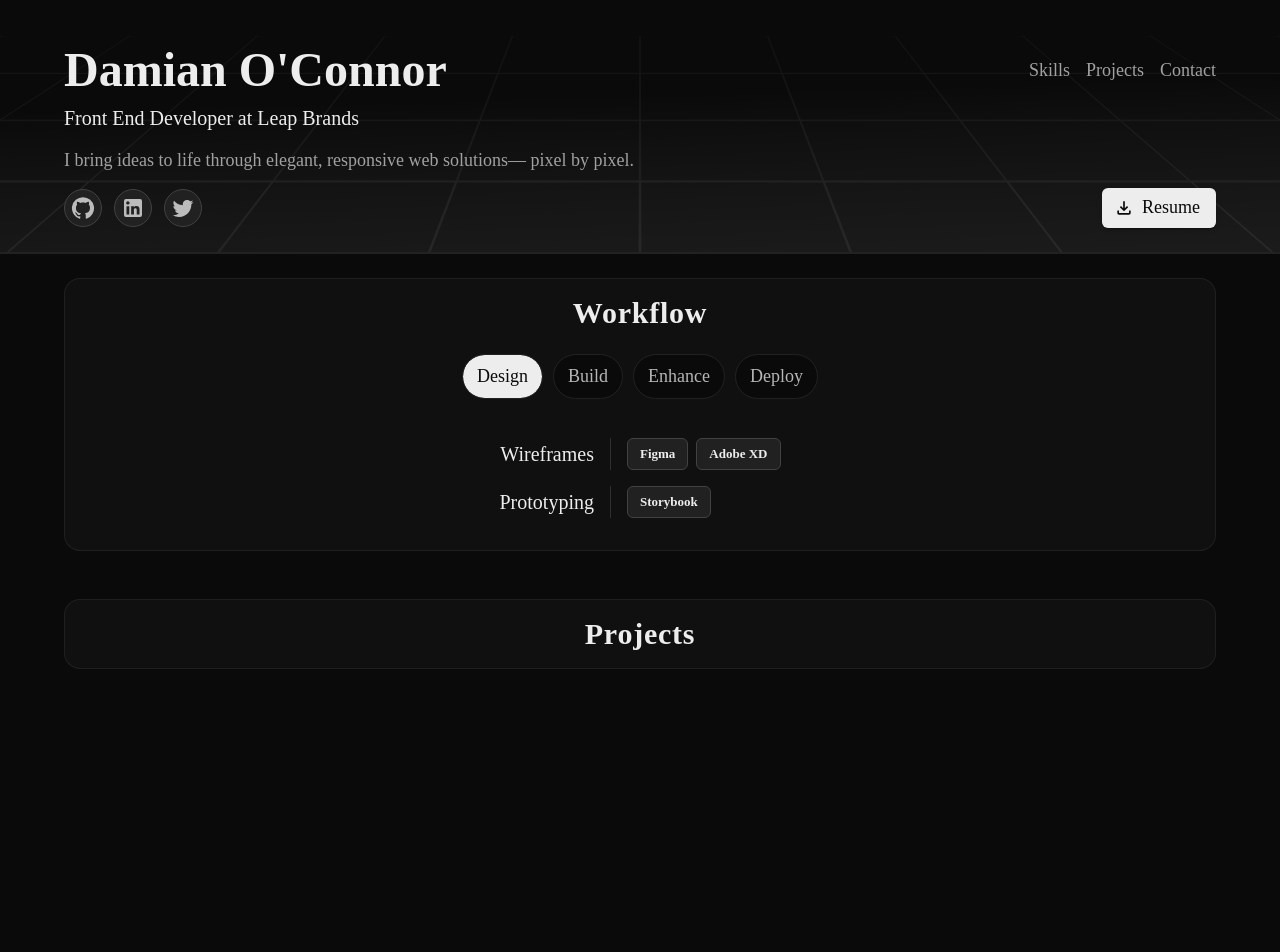
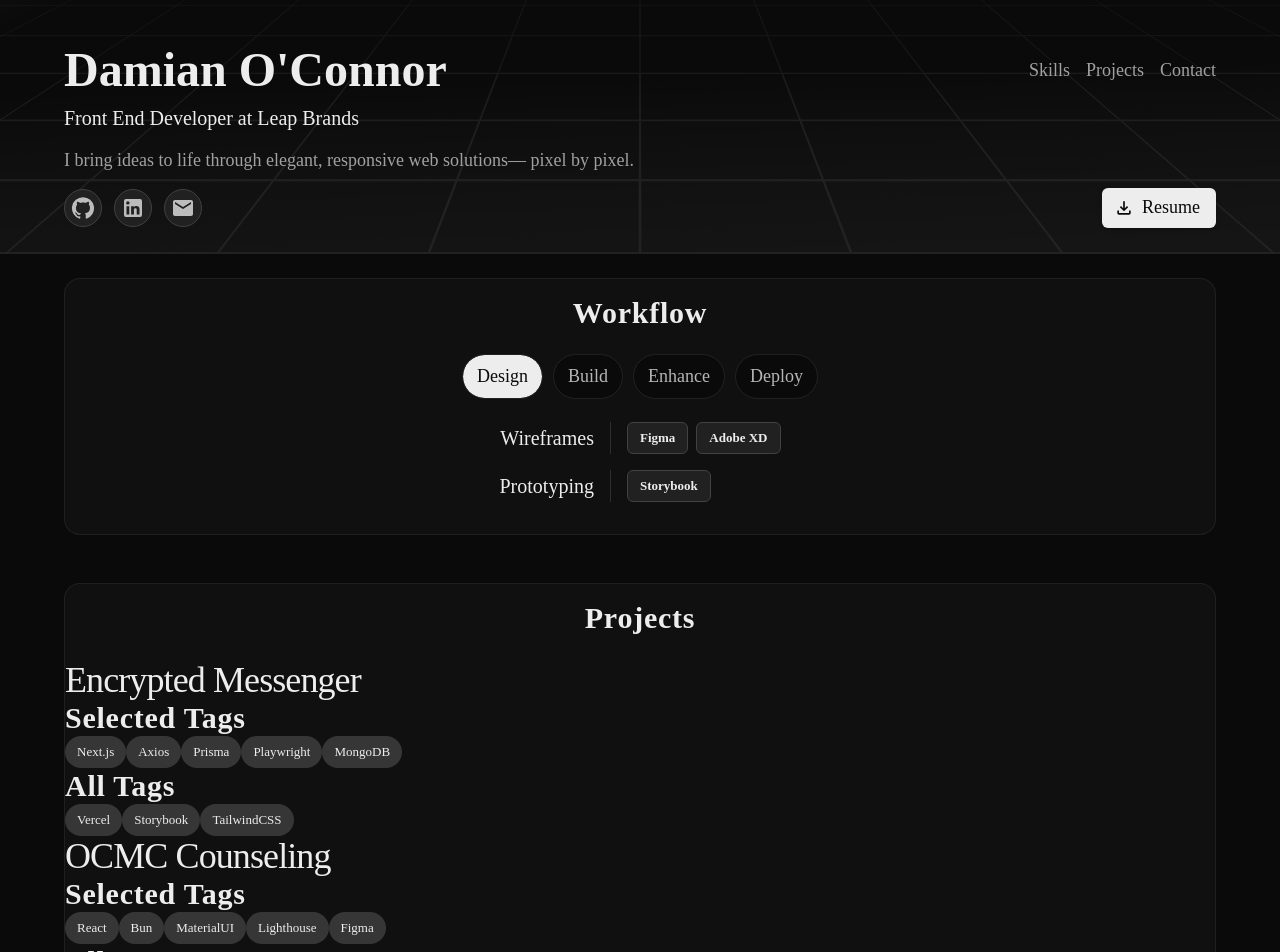
Before and after one commit to damianoconnor04/portfolio, a Next.js app: page / in a window 1280 px wide. Shown: the top 952 px of the page. Before the commit the page ends 800 px from the top, so only its background shows below. Built offline with nearby package versions, Linux system fonts and the light colour scheme.

Commit message:
header optims & project section bare bones

```diff
--- a/app/components/sections/header/Header.tsx
+++ b/app/components/sections/header/Header.tsx
@@ -11,14 +11,14 @@ import Link from 'next/link'
 import useMediaQuery from '@mui/material/useMediaQuery'
 import IconButton from '@mui/material/IconButton'
 import { sections } from '../skills/_content'
-import { GitHub, LinkedIn, Twitter, DragHandle, FileDownloadOutlined } from '@mui/icons-material'
+import { GitHub, LinkedIn, DragHandle, FileDownloadOutlined, Email } from '@mui/icons-material'
 
 const Header = () => {
   // show/hide header btns
   const isTablet = useMediaQuery('(max-width: 960px)');
 
   // state
-  const [mousePosition, setMousePosition] = React.useState<{x: number, y: number}>({ x: 0, y: 0 });
+  const [mousePosition, setMousePosition] = React.useState<{ x: number, y: number }>({ x: 0, y: 0 });
   const [opacity, setOpacity] = React.useState<number>(0);
   const [windowWidth, setWindowWidth] = React.useState<number>(0);
 
@@ -63,13 +63,13 @@ const Header = () => {
               )}
           </Stack>
           <Typography variant='h5' sx={{ mt: -1, textWrap: 'pretty', zIndex: 1 }}>Front End Developer at Leap Brands</Typography>
-          <Typography variant='body2' sx={{ textWrap: 'pretty', zIndex: 1 }}>I bring ideas to life through elegant, responsive web solutions— pixel by pixel.</Typography>
+          <Typography variant='body2' sx={{ textWrap: 'pretty', zIndex: 1, cursor: 'default', }}>I bring ideas to life through elegant, responsive web solutions— pixel by pixel.</Typography>
         </Stack>
         <Stack direction='row' justifyContent='space-between' alignItems='center' sx={{ mt: -0.5 }}>
           <Stack direction='row' gap={1.5}>
             <CustomIconButton><GitHub /></CustomIconButton>
             <CustomIconButton><LinkedIn /></CustomIconButton>
-            <CustomIconButton><Twitter /></CustomIconButton>
+            <CustomIconButton><Email /></CustomIconButton>
           </Stack>
           {!isTablet && <CustomButton icon={<FileDownloadOutlined />}>Resume</CustomButton>}
         </Stack>
--- a/app/components/sections/header/SkewedGrid.tsx
+++ b/app/components/sections/header/SkewedGrid.tsx
@@ -10,14 +10,10 @@ interface SkewedGridProps {
 const SkewedGrid: React.FC<SkewedGridProps> = ({ opacity, mousePosition }) => {
   const isTablet = useMediaQuery('(max-width: 960px)');
   const isMobile = useMediaQuery('(max-width: 600px)');
-  const totalSquares = isMobile ? 24 : isTablet ? 40 : 64;
-  const rows = 4;
-
-  // TODO: hovering over grid changes nearby squares' border color to lighter shade
-  // TODO: fix grid height to fill header
+  const totalSquares = isMobile ? 48 : isTablet ? 80 : 128;
+  const rows = 8;
 
   return (
-    // perspective parent
     <Box
       sx={{
         position: 'absolute',
@@ -32,7 +28,7 @@ const SkewedGrid: React.FC<SkewedGridProps> = ({ opacity, mousePosition }) => {
       <Box
         sx={{
           transform: 'rotateX(22.5deg)', // tilt upward
-          height: '100%',
+          height: '200%',
           width: '200%', // fill screen
           display: 'grid',
           position: 'relative',
@@ -49,8 +45,7 @@ const SkewedGrid: React.FC<SkewedGridProps> = ({ opacity, mousePosition }) => {
             sx={{
               pointerEvents: 'none',
               backgroundColor: 'transparent',
-              border: `1px solid ${
-                index < totalSquares / rows
+              border: `1px solid ${index < totalSquares / rows
                 ? '#ffffff08' // back row
                 : index < (totalSquares / rows) * 2
                   ? '#ffffff0a'
@@ -63,7 +58,7 @@ const SkewedGrid: React.FC<SkewedGridProps> = ({ opacity, mousePosition }) => {
         ))}
 
         {/* hover gradient */}
-        <Box sx={{ position: 'absolute', width: '100%', height: '100%', opacity: opacity, transition: (theme) => theme.transitions.create('opacity', { duration: theme.transitions.duration.standard, easing: theme.transitions.easing.easeOut }), background: `radial-gradient(800px circle at ${mousePosition.x}px ${mousePosition.y}px, #ffffff10, transparent 60%)`, }} />
+        {!isMobile && <Box sx={{ position: 'absolute', width: '100%', height: '100%', opacity: opacity, transition: (theme) => theme.transitions.create('opacity', { duration: theme.transitions.duration.standard, easing: theme.transitions.easing.easeOut }), background: `radial-gradient(800px circle at ${mousePosition.x}px ${mousePosition.y}px, #ffffff10, transparent 60%)`, }} />}
       </Box>
     </Box>
   );
--- a/app/components/sections/projects/Projects.tsx
+++ b/app/components/sections/projects/Projects.tsx
@@ -6,6 +6,7 @@ import Typography from '@mui/material/Typography'
 import CustomTextButton from '../../global/CustomTextButton'
 import useTheme from '@mui/material/styles/useTheme'
 import { alpha, useMediaQuery } from '@mui/material'
+import ProjectsMap from './ProjectsMap'
 
 const Projects = () => {
   const theme = useTheme()
@@ -13,12 +14,12 @@ const Projects = () => {
 
   return (
     <>
-        <Box className='section' sx={{ p: 3, px: 0, }}>
-            <Stack direction='column' gap={3} sx={{ py: 2, backgroundColor: (theme) => alpha(theme.palette.grey[900], 0.3), border: '1px solid', borderColor: (theme) => alpha(theme.palette.grey[800], 0.3), borderRadius: '16px' }}>
-              <Typography variant='h3' sx={{ textAlign: 'center', cursor: 'default' }}>Projects</Typography>
-
-            </Stack>
-        </Box>
+      <Box className='section' sx={{ p: 3, px: 0, }}>
+        <Stack direction='column' gap={3} sx={{ py: 2, backgroundColor: (theme) => alpha(theme.palette.grey[900], 0.3), border: '1px solid', borderColor: (theme) => alpha(theme.palette.grey[800], 0.3), borderRadius: '16px' }}>
+          <Typography variant='h3' sx={{ textAlign: 'center', cursor: 'default' }}>Projects</Typography>
+          <ProjectsMap />
+        </Stack>
+      </Box>
     </>
   )
 }
--- /dev/null
+++ b/app/components/sections/projects/ProjectsMap.tsx
@@ -0,0 +1,37 @@
+import React from 'react'
+import { projectsContent } from './_content';
+import { Typography, Box, Chip } from '@mui/material';
+
+const ProjectsMap = () => {
+  return (
+    <Box>
+      {Object.entries(projectsContent).map(([projectName, tags]) => (
+        <Box key={projectName}>
+          <Typography variant="h2">{projectName}</Typography>
+          {tags.map((tagGroup, index) => (
+            <Box key={index}>
+              {tagGroup.selectedTags && (
+                <Box>
+                  <Typography variant="h3">Selected Tags</Typography>
+                  {tagGroup.selectedTags.map((tag, index) => (
+                    <Chip key={index} label={tag} />
+                  ))}
+                </Box>
+              )}
+              {tagGroup.allTags && (
+                <Box>
+                  <Typography variant="h3">All Tags</Typography>
+                  {tagGroup.allTags.map((tag, index) => (
+                    <Chip key={index} label={tag} />
+                  ))}
+                </Box>
+              )}
+            </Box>
+          ))}
+        </Box>
+      ))}
+    </Box>
+  );
+}
+
+export default ProjectsMap
--- /dev/null
+++ b/app/components/sections/projects/_content.ts
@@ -0,0 +1,28 @@
+export const projectsContent = {
+  'Encrypted Messenger': [
+    {
+      selectedTags: ['Next.js', 'Axios', 'Prisma', 'Playwright', 'MongoDB'],
+    },
+    {
+      allTags: ['Vercel', 'Storybook', 'TailwindCSS'],
+    },
+  ],
+
+  'OCMC Counseling': [
+    {
+      selectedTags: ['React', 'Bun', 'MaterialUI', 'Lighthouse', 'Figma'],
+    },
+    {
+      allTags: ['React Router'],
+    },
+  ],
+
+  'Google Calendar Clone': [
+    {
+      selectedTags: ['AWS', 'Next.js', 'MySQL', 'Prisma', 'Storybook'],
+    },
+    {
+      allTags: ['Axios', 'MaterialUI'],
+    },
+  ],
+};
--- a/app/components/sections/skills/Skills.tsx
+++ b/app/components/sections/skills/Skills.tsx
@@ -20,7 +20,7 @@ const Skills = () => {
   return (
     <>
       <Box className='section' sx={{ p: 3, px: 0, }}>
-            <Stack direction='column' gap={3} sx={{ py: 2, backgroundColor: (theme) => alpha(theme.palette.grey[900], 0.3), border: '1px solid', borderColor: (theme) => alpha(theme.palette.grey[800], 0.3), borderRadius: '16px' }}>
+        <Stack direction='column' gap={3} sx={{ py: 2, px: 4, backgroundColor: (theme) => alpha(theme.palette.grey[900], 0.3), border: '1px solid', borderColor: (theme) => alpha(theme.palette.grey[800], 0.3), borderRadius: '16px' }}>
           <Typography variant='h3' sx={{ textAlign: 'center', cursor: 'default' }}>Workflow</Typography>
           <Box sx={{ gap: 1.5, mx: 'auto', maxWidth: 'fit-content', display: isMobile ? 'grid' : 'flex', ...(isMobile && { gridTemplateColumns: 'repeat(2,1fr)', placeItems: 'center' }), }}>
             {skills.map((skill, idx) => (
--- a/app/components/sections/skills/SkillsMap.tsx
+++ b/app/components/sections/skills/SkillsMap.tsx
@@ -4,28 +4,29 @@ import Typography from '@mui/material/Typography';
 import Chip from '@mui/material/Chip';
 import Divider from '@mui/material/Divider';
 import { skillsContent, skillsType } from './_content';
+import { useMediaQuery } from '@mui/material';
 
 type SkillsMapProps = { activeSkill: skillsType };
 const SkillsMap: React.FC<SkillsMapProps> = ({ activeSkill }) => {
   const categories = skillsContent[activeSkill];
+  const isMobile = useMediaQuery('(max-width:600px)');
 
   if (!categories) return null
 
   // TODO: add windows settings border effect to chips
 
   return (
-    <Box sx={{ display: 'grid', gridTemplateColumns: 'auto auto 1fr', gap: 2 }}>
+    <Box sx={{ display: 'grid', gridTemplateColumns: isMobile ? '1fr' : 'auto auto 1fr', gap: 2, mt: -2, }}>
       {categories.map(({ category, tools }) => (
         <React.Fragment key={category}>
-          <Box sx={{ gridColumn: '1 / span 1', display: 'flex', alignItems: 'center', justifyContent: 'flex-end' }}>
+          <Box sx={{ gridColumn: isMobile ? '1 / span 1' : '1 / span 1', display: 'flex', alignItems: 'center', justifyContent: isMobile ? 'center' : 'flex-end' }}>
             <Typography variant='h5'>{category}</Typography>
           </Box>
 
-          <Box sx={{ gridColumn: '2 / span 1', display: 'flex', alignItems: 'center' }}>
-            <Divider orientation='vertical' flexItem />
-          </Box>
+          {isMobile && <Divider orientation='horizontal' />}
+          {!isMobile && <Box sx={{ gridColumn: '2 / span 1', display: 'flex', alignItems: 'center' }}><Divider orientation='vertical' flexItem /></Box>}
 
-          <Box sx={{ gridColumn: '3 / span 1', display: 'flex', flexWrap: 'wrap', gap: 1 }}>
+          <Box sx={{ gridColumn: isMobile ? '1 / span 1' : '3 / span 1', display: 'flex', flexWrap: 'wrap', justifyContent: isMobile ? 'center' : 'initial', gap: 1 }}>
             {tools.map(tool => (
               <Chip
                 clickable
--- a/app/components/sections/skills/_content.ts
+++ b/app/components/sections/skills/_content.ts
@@ -4,18 +4,36 @@ export const skills: skillsType[] = ['Design', 'Build', 'Enhance', 'Deploy'];
 export const skillsContent = {
   Design: [
     { category: 'Wireframes', tools: ['Figma', 'Adobe XD'] },
-    { category: 'Prototyping', tools: ['Storybook',] },
+    { category: 'Prototyping', tools: ['Storybook'] },
   ],
+
   Build: [
-    { category: 'Stack', tools: ['React', 'Next.js', 'Bun', 'MySQL', 'MongoDB', 'Prisma'] },
-    { category: 'Libraries', tools: ['Axios', 'React Router', 'Redux', 'TailwindCSS', 'MaterialUI'] },
+    {
+      category: 'Stack',
+      tools: ['React', 'Next.js', 'Bun', 'MySQL', 'MongoDB', 'Prisma'],
+    },
+    {
+      category: 'Libraries',
+      tools: ['Axios', 'React Router', 'Redux', 'TailwindCSS', 'MaterialUI'],
+    },
   ],
+
   Enhance: [
-    { category: 'Optimization', tools: ['Next SEO', 'Google Search Console', 'Lighthouse', 'Axe'] },
-    { category: 'Testing', tools: ['Playwright', 'Jest', 'React Testing Library'] },
+    {
+      category: 'Optimization',
+      tools: ['Next SEO', 'Google Search Console', 'Lighthouse', 'Axe'],
+    },
+    {
+      category: 'Testing',
+      tools: ['Playwright', 'Jest', 'React Testing Library'],
+    },
   ],
+
   Deploy: [
-    { category: 'Cloud', tools: ['Amazon S3', 'EC2', 'Cloudflare', 'Vercel', 'GitHub Pages'] },
+    {
+      category: 'Cloud',
+      tools: ['AWS', 'Cloudflare', 'Vercel', 'GitHub Pages'],
+    },
     { category: 'Local', tools: ['Nginx', 'Docker', 'Apache', 'Ubuntu'] },
   ],
 };
```
Also changed, not shown: lib/theme.tsx (+10 -4 lines). Lines whose indentation alone changed are shown as unchanged.
